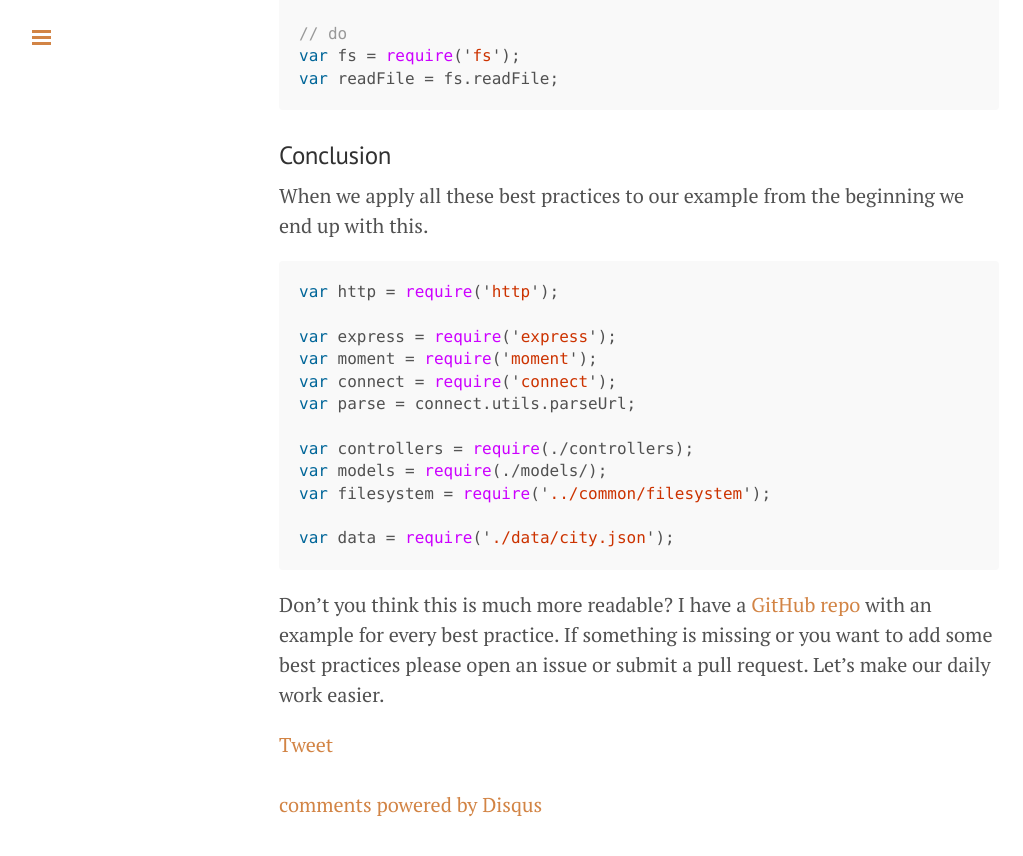
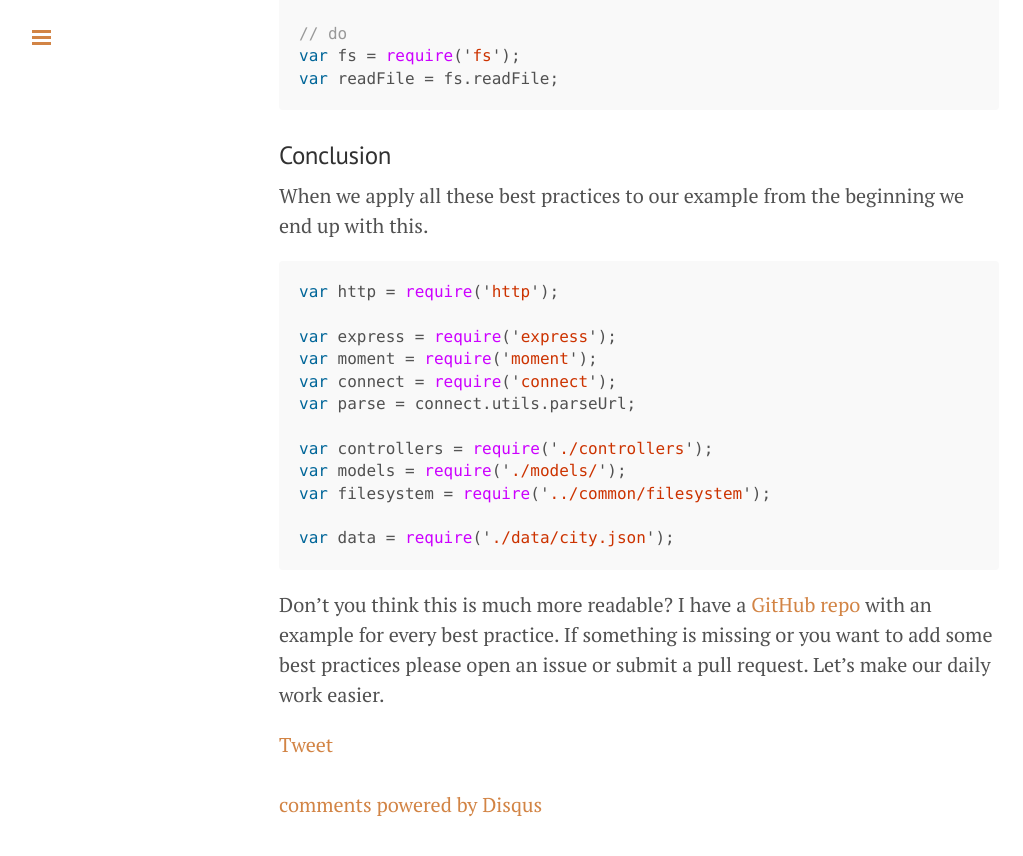
Before and after one commit to zemirco/zemirco.github.io, a Jekyll site: the page built from _posts/2014-02-04-node-js-require-s-best-practices.md, in a window 1280 px wide and 900 px high, scrolled down 2813 px. Shown: the top 856 px of the window, without its empty margins (1-1024 px from the left). Built offline with Jekyll 4.4.1, drawn with Linux system fonts in a browser that asks for light colours; Markdown is read by kramdown in place of the engine named in the settings; comment, search, counter and statistics services are not loaded.

```diff
--- a/_posts/2014-02-04-node-js-require-s-best-practices.md
+++ b/_posts/2014-02-04-node-js-require-s-best-practices.md
@@ -129,8 +129,8 @@ var moment = require('moment');
 var connect = require('connect');
 var parse = connect.utils.parseUrl;
 
-var controllers = require(./controllers);
-var models = require(./models/);
+var controllers = require('./controllers');
+var models = require('./models/');
 var filesystem = require('../common/filesystem');
 
 var data = require('./data/city.json');
```
